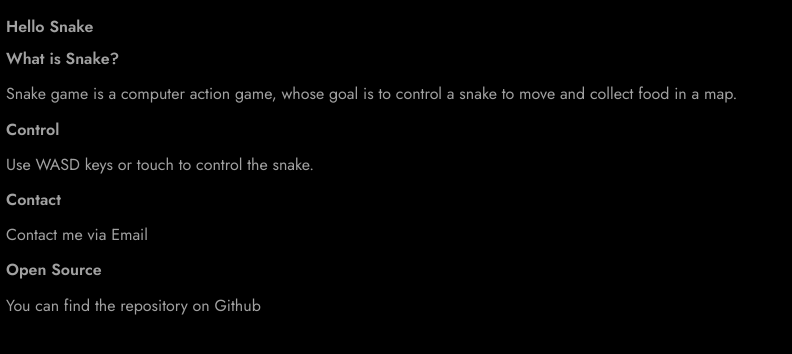
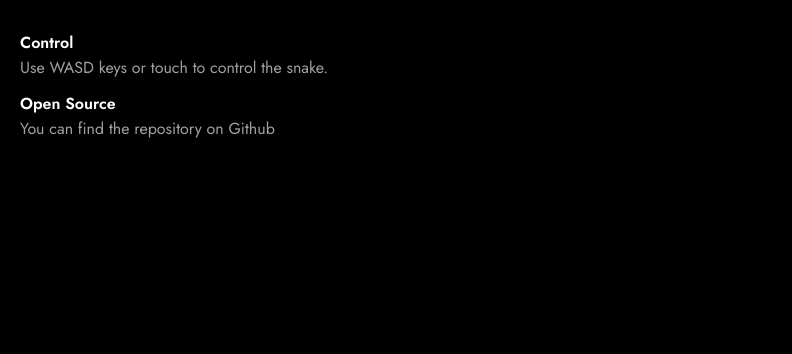
Before and after one commit to erwinkulasic/Snake, a website built with Parcel: page src/info.html in a window 1280 px wide. Shown: the whole page, without its empty margins (0-792 px from the left). Built offline with nearby package versions, Linux system fonts and the light colour scheme.

Commit message:
minor changes.

```diff
--- a/src/info.html
+++ b/src/info.html
@@ -6,35 +6,18 @@
     <meta name="theme-color" content="#000000">
     <meta http-equiv="Content-Type" content="text/html; charset=utf-8">
 
-    <title>Hello Snake</title>
-    <meta name="title" content="Hello Snake">
+    <title>Hello Snake - info</title>
+    <meta name="title" content="Hello Snake - info">
     <meta name="description" content="The best game to play at any time! Your opportunity!">
     <meta name="author" content="erwinkulasic">
-    <meta name="keywords"
-        content="Snake, Game, Play, Fun, Retro, Games, Dark-mode, Free Games, Online Games, Adventure Games" />
+    <meta name="keywords" content="Snake, Game, Play, Fun, Retro, Games, Dark-mode, Free Games, Online Games, Adventure Games" />
     <meta name="viewport" content="width=device-width, initial-scale=1">
-
-    <meta property="og:title" content="Hello Snake" />
-    <meta property="og:site_name" content="Hello Snake" />
-    <meta property="og:type" content="website" />
-    <meta property="og:image" content="https://raw.githubusercontent.com/erwinkulasic/Snake/main/showcase.png" />
-    <meta property="og:image:url" content="https://raw.githubusercontent.com/erwinkulasic/Snake/main/showcase.png" />
-    <meta property="og:image:secure_url" content="https://raw.githubusercontent.com/erwinkulasic/Snake/main/showcase.png" />
-    <meta property="og:url" content="https://hello-snake.com/" />
-    <meta property="og:description" content="The best game to play at any time! Your opportunity!" />
-
-    <meta property="twitter:card" content="summary_large_image">
-    <meta name="twitter:title" content="Hello Snake" />
-    <meta name="twitter:description" content="The best game to play at any time! Your opportunity!" />
-    <meta name="twitter:image" content="https://raw.githubusercontent.com/erwinkulasic/Snake/main/showcase.png" />
-    <meta name="twitter:creator" content="@erwinkulasic1" />
 
     <meta name="MobileOptimized" content="width">
     <meta name="HandheldFriendly" content="true">
 
     <meta name="apple-mobile-web-app-capable" content="yes">
     <meta name="apple-mobile-web-app-status-bar-style" content="black">
-    <link rel="manifest" href="./resources/manifest.json">
 
     <link rel="preconnect" href="https://fonts.googleapis.com">
     <link rel="preconnect" href="https://fonts.gstatic.com" crossorigin>
@@ -51,20 +34,11 @@
 
 <body>
     <div class="info-container">
-        <h1>Hello Snake</h1>
-
-        <h2>What is Snake?</h2>
-        <p class="text">Snake game is a computer action game, whose goal is to control a snake to move and collect food in a map.</p>
-
-        <h2>Control</h2>
+        <h2 class="info-header">Control</h2>
         <p class="text">Use WASD keys or touch to control the snake.</p>
 
-        <h2>Contact</h2>
-        <p class="text">Contact me via <a class="selectable" href= "mailto:erwinkulasic@outlook.com">Email</a></p>
-
-        <h2>Open Source</h2>
-        <p class="text">You can find the repository on <a class="selectable" href= "https://github.com/erwinkulasic/Snake">Github</a></p>
-
+        <h2 class="info-header">Open Source</h2>
+        <p class="text">You can find the repository on <a class="selectable" href="https://github.com/erwinkulasic/Snake">Github</a></p>
     </div>
 
 </body>
--- a/src/styles.css
+++ b/src/styles.css
@@ -56,5 +56,10 @@ canvas {
 }
 
 .info-container {
-    padding: 6px;
+    padding: 20px;
 }
+
+.info-header {
+    color: white;
+    margin-bottom: -10px;
+}
```
